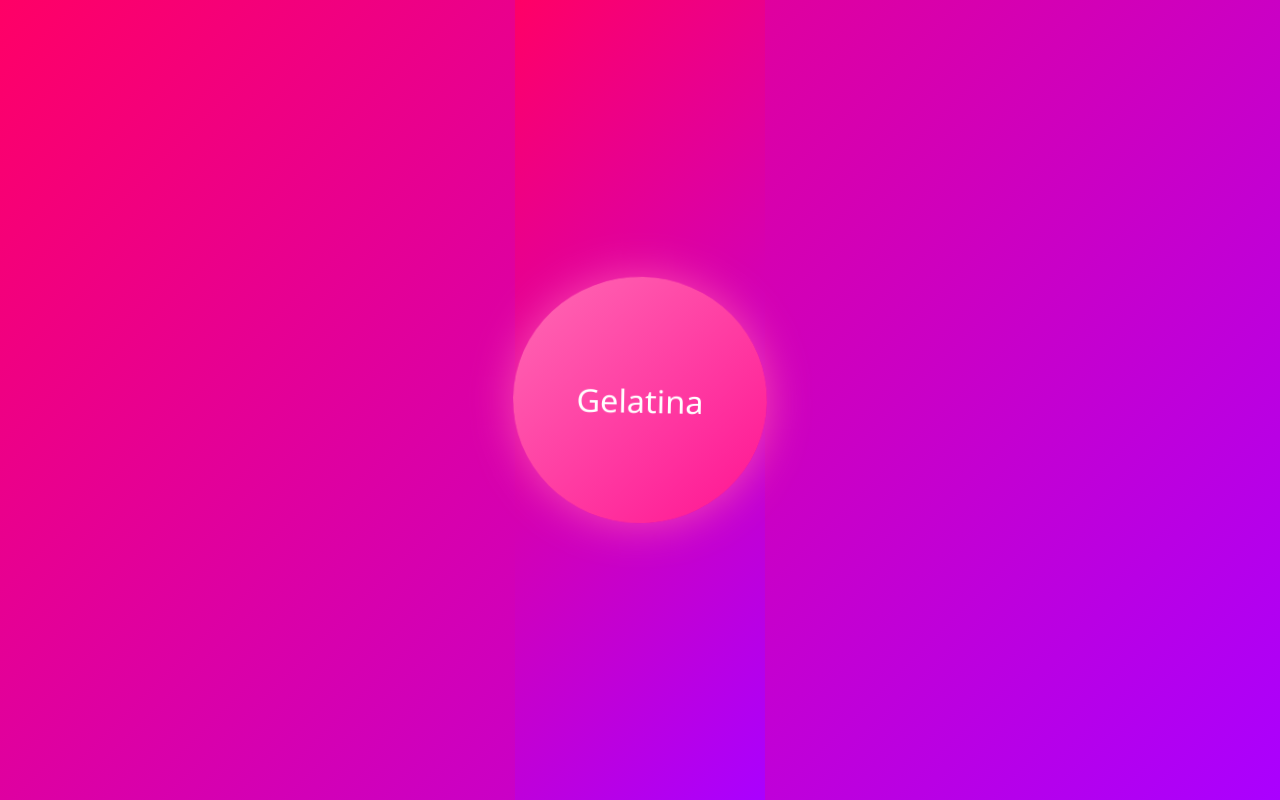
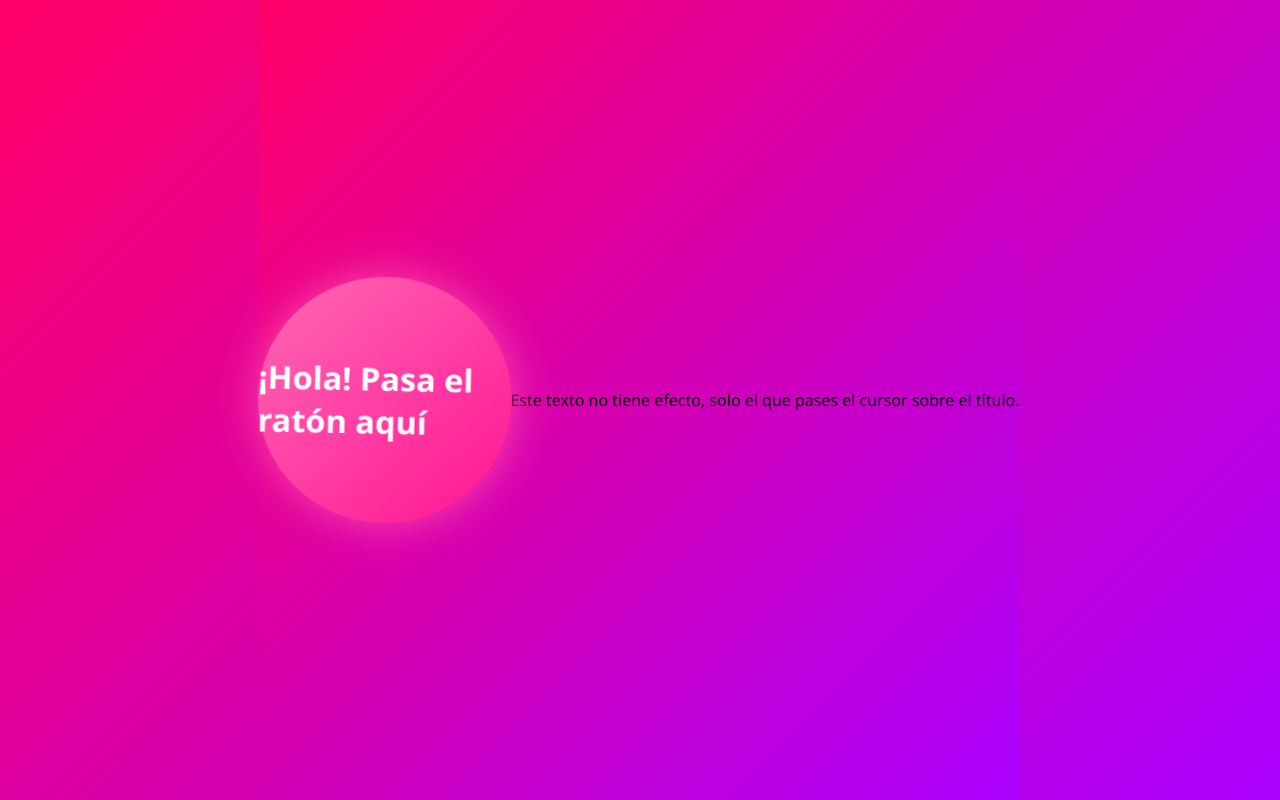
Before and after one commit to juanclv/portfol, a plain HTML site: page index.html in a window 1280 px wide. Drawn offline with Linux system fonts and the light colour scheme.

Commit message:
Update index.html

```diff
--- a/index.html
+++ b/index.html
@@ -3,14 +3,13 @@
 <head>
   <meta charset="UTF-8" />
   <meta name="viewport" content="width=device-width, initial-scale=1" />
-  <title>Efecto Gelatina</title>
+  <title>Efecto Gelatina en Texto</title>
   <link rel="stylesheet" href="styles.css" />
 </head>
 <body>
 
-  <div class="gelatina">
-    Gelatina
-  </div>
+  <h1 class="gelatina">¡Hola! Pasa el ratón aquí</h1>
+  <p>Este texto no tiene efecto, solo el que pases el cursor sobre el título.</p>
 
 </body>
 </html>
```
